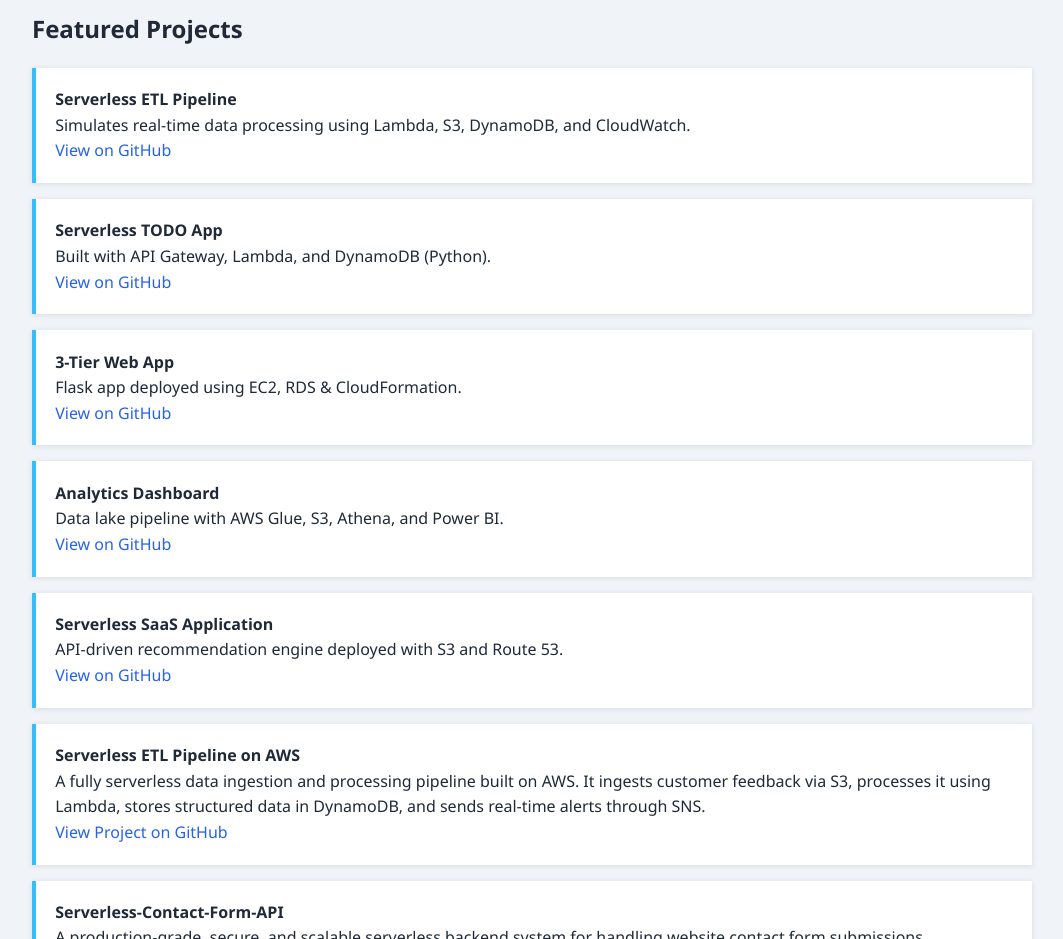
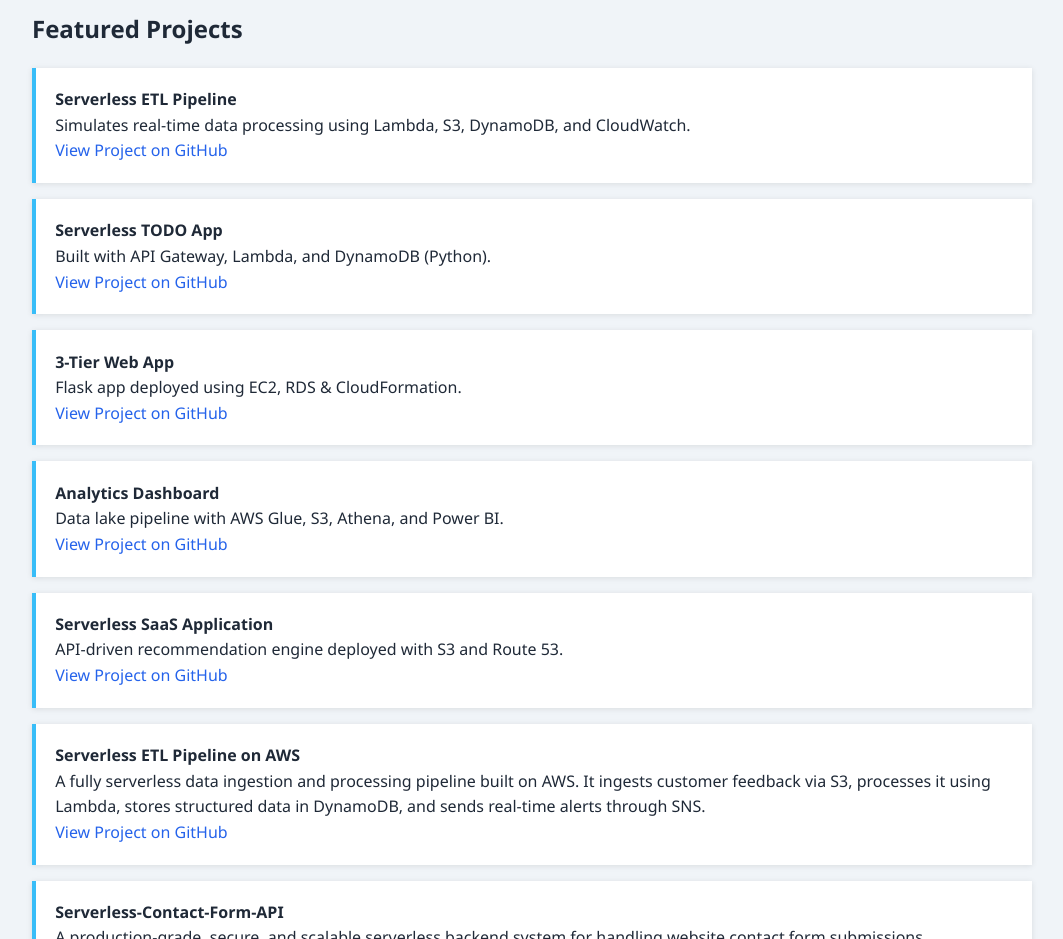
Before and after one commit to Cloud-Architect-Emma/Cloud-Architect-Emma.github.io, a plain HTML site: page index.html in a window 1280 px wide. Shown: the part 940-1879 px from the top of the page, without its empty margins (108-1171 px from the left). Drawn offline with Linux system fonts and the light colour scheme.

Commit message:
Update index.html

```diff
--- a/index.html
+++ b/index.html
@@ -96,27 +96,27 @@
         <li>
           <strong>Serverless ETL Pipeline</strong><br/>
           Simulates real-time data processing using Lambda, S3, DynamoDB, and CloudWatch.<br/>
-          <a href="https://github.com/Cloud-Architect-Emma/Serverless-ETL-Pipeline">View on GitHub</a>
+          <a href="https://github.com/Cloud-Architect-Emma/Serverless-ETL-Pipeline">View Project on GitHub</a>
         </li>
         <li>
           <strong>Serverless TODO App</strong><br/>
           Built with API Gateway, Lambda, and DynamoDB (Python).<br/>
-          <a href="https://github.com/Cloud-Architect-Emma/serverless-todo-api">View on GitHub</a>
+          <a href="https://github.com/Cloud-Architect-Emma/serverless-todo-api">View Project on GitHub</a>
         </li>
         <li>
           <strong>3-Tier Web App</strong><br/>
           Flask app deployed using EC2, RDS & CloudFormation.<br/>
-          <a href="https://github.com/Cloud-Architect-Emma/3-Tier-Web-App-on-AWS">View on GitHub</a>
+          <a href="https://github.com/Cloud-Architect-Emma/3-Tier-Web-App-on-AWS">View Project on GitHub</a>
         </li>
         <li>
           <strong>Analytics Dashboard</strong><br/>
           Data lake pipeline with AWS Glue, S3, Athena, and Power BI.<br/>
-          <a href="https://github.com/Cloud-Architect-Emma/Data-Pipeline-Analytics-Dashboard-with-AWS-Glue-S3-Athena-and-Power-BI">View on GitHub</a>
+          <a href="https://github.com/Cloud-Architect-Emma/Data-Pipeline-Analytics-Dashboard-with-AWS-Glue-S3-Athena-and-Power-BI">View Project on GitHub</a>
         </li>
         <li>
           <strong>Serverless SaaS Application</strong><br/>
           API-driven recommendation engine deployed with S3 and Route 53.<br/>
-          <a href="https://github.com/Cloud-Architect-Emma/Serverless-SaaS-Application">View on GitHub</a>
+          <a href="https://github.com/Cloud-Architect-Emma/Serverless-SaaS-Application">View Project on GitHub</a>
         </li>
 
           <li>
```
